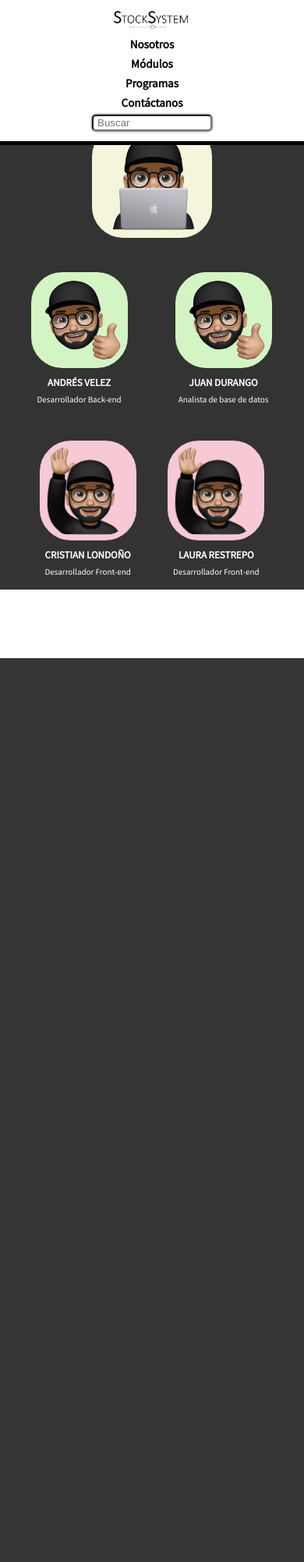
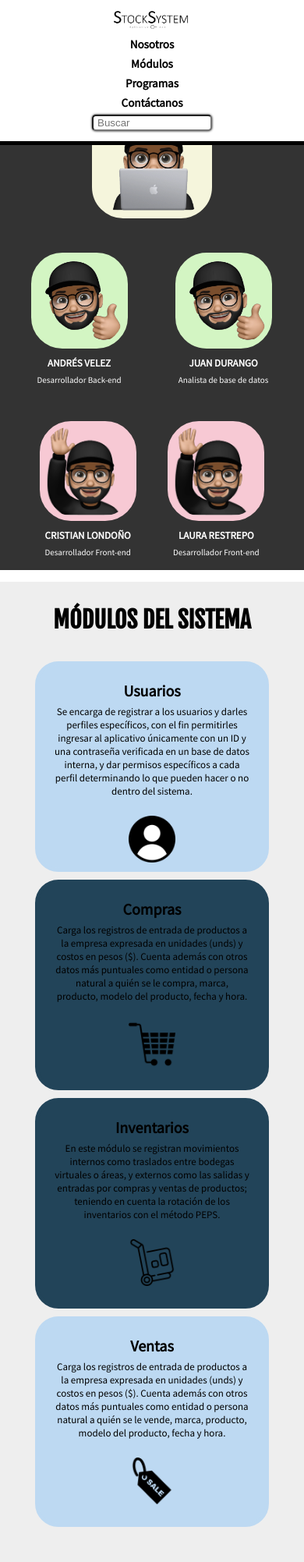
Before and after one commit to jcl22/StockSystem, a PHP site: page / in a window 390 px wide. Shown: the whole page at 78% size. Before the commit the page ends 844 px from the top, so only its background shows below. Run offline with PHP 8.4, Linux system fonts and the light colour scheme.

Commit message:
Responsive en section modules

```diff
--- a/index.html
+++ b/index.html
@@ -68,7 +68,7 @@
                 </p>
             </div>
         </div>
-    </section>   -->
+    </section>  -->
 
     <!-- system  -->
     <section id="sistema" class="systems">
@@ -109,64 +109,64 @@
     </section>
 
     <!-- modules -->
-    <!-- <section id="modulos" class="modul">
+    <section id="modulos" class="modul">
         <div class="wrapper">
             <h2 >módulos del sistema</h2>
             <div class="modules ">
                 <article class="modules-left ">
                     <article class="module-users ">
                         <div class="module-users-left ">
-                            <h3 class=module-users-title>Usuarios</h3>
-                            <p class="module-users-description ">
+                            <h3>Usuarios</h3>
+                            <p class="modules-description ">
                                 Se encarga de registrar a los usuarios y darles perfiles específicos, con el fin permitirles ingresar al aplicativo únicamente con un ID y una contraseña verificada en un base de datos interna, y dar permisos específicos a cada perfil determinando lo
                                 que pueden hacer o no dentro del sistema. <br><br>
                             </p>
                         </div>
-                        <figure class=module-users-usuario_image>
-                            <img src="img/USUARIO.png " alt="Imágen de usuarios " width="100 ">
+                        <figure >
+                            <img class="modules-images" src="img/USUARIO.png " alt="Imágen de usuarios " >
                         </figure>
                     </article>
                     <article class=module-shoop>
                         <div class=module-shoop-center>
-                            <h3 class=module-shoop-title>Compras</h3>
-                            <p class=module-shoop-description>
+                            <h3>Compras</h3>
+                            <p class="modules-description ">
                                 Carga los registros de entrada de productos a la empresa expresada en unidades (unds) y costos en pesos ($). Cuenta además con otros datos más puntuales como entidad o persona natural a quién se le compra, marca, producto, modelo del producto, fecha y
                                 hora. <br><br>
                             </p>
                         </div>
-                        <figure class=module-shoop-compra_image>
-                            <img src="img/COMPRA.png " alt="Imágen de compras " width="100 ">
+                        <figure>
+                            <img class="modules-images" src="img/COMPRA.png " alt="Imágen de compras " >
                         </figure>
                     </article>
                 </article>
                 <article class="modules-rigth ">
                     <article class=module-stock>
                         <div class=module-stock-center>
-                            <h3 class=module-stock-title>Inventarios</h3>
-                            <p> En este módulo se registran movimientos internos como traslados entre bodegas virtuales o áreas, y externos como las salidas y entradas por compras y ventas de productos; teniendo en cuenta la rotación de los inventarios con
+                            <h3>Inventarios</h3>
+                            <p class="modules-description "> En este módulo se registran movimientos internos como traslados entre bodegas virtuales o áreas, y externos como las salidas y entradas por compras y ventas de productos; teniendo en cuenta la rotación de los inventarios con
                                 el método PEPS. <br><br>
                             </p>
                         </div>
-                        <figure class="module-stock-inventarios2_image ">
-                            <img src="img/INVENTARIO.png " alt="Imágen de inventarios " width="100 ">
+                        <figure>
+                            <img class="modules-images" src="img/INVENTARIO.png " alt="Imágen de inventarios">
                         </figure>
                     </article>
                     <article class="module-sale ">
                         <div class="module-sale-rigth ">
-                            <h3 class="module-sale-title ">Ventas</h3>
-                            <p class="module-sale-description ">
+                            <h3>Ventas</h3>
+                            <p class="modules-description ">
                                 Carga los registros de entrada de productos a la empresa expresada en unidades (unds) y costos en pesos ($). Cuenta además con otros datos más puntuales como entidad o persona natural a quién se le vende, marca, producto, modelo del producto, fecha y
                                 hora. <br><br>
                             </p>
                         </div>
-                        <figure class="sale-venta_image ">
-                            <img src="img/VENTA.png " alt="Imágen de ventas " width="100 ">
+                        <figure >
+                            <img class="modules-images" src="img/VENTA.png " alt="Imágen de ventas " >
                         </figure>
                     </article>
                 </article>
             </div>
         </div>
-    </section> -->
+    </section>
 
     <!-- aspects -->
     <!-- <section class="aspects ">
@@ -308,7 +308,7 @@
             <img class="windows" src="/img/WINDOWS.png " alt=" ">
             <img class="android" src="/img/ANDROID.png " alt=" ">
         </div>
-    </footer>
-</body> -->
+    </footer> -->
+</body>
 
 </html>
--- a/style.css
+++ b/style.css
@@ -259,10 +259,26 @@
     background-color: #EEEEEE;
     margin-bottom: 15px;
     padding: 10px;
+    align-items: center;
 }
 
 .modul h2 {
     color: black;
+}
+
+h3 {
+    font-size: 30px;
+    margin:0px;
+}
+
+.modules-description {
+    font-size: 18px;
+    margin: 15px 0px;
+}
+
+.modules-images {
+    width: 120px;
+    margin:0px;
 }
 
 #modulos {
@@ -271,34 +287,30 @@
 
 .modules {
     display: flex;
-    justify-content: space-evenly;
+    justify-content: space-around;
     align-items: center;
     margin: 10px 0px;
-    padding: 0px 40px;
+    padding: 0px 100px;
 }
 
 .modules-left {
-    justify-content: space-around;
     text-align: center;
     align-items: center;
     margin: 10px 0px;
     padding: 0px 40px;
-    margin: 10px;
     padding: 15px;
-    width: 400px;
-    height: 900px;
+    width: auto;
+    height: auto;
 }
 
 .modules-rigth {
-    justify-content: space-around;
     text-align: center;
     align-items: center;
     margin: 10px 0px;
     padding: 0px 40px;
-    margin: 10px;
     padding: 15px;
-    width: 400px;
-    height: 900px;
+    width: auto;
+    height: auto;
 }
 
 .module-users {
@@ -310,7 +322,7 @@
     border: 5px solid #BDD9F2;
     border-radius: 30px;
     background-color: #BDD9F2;
-    margin-bottom: 10px;
+    margin-bottom: 20px;
 }
 
 .module-users:hover {
@@ -350,7 +362,7 @@
     border: 5px solid #224459;
     border-radius: 30px;
     background-color: #224459;
-    margin-bottom: 10px;
+    margin-bottom: 20px;
 }
 
 .module-stock:hover {
@@ -798,16 +810,57 @@
     height: inherit;
     width: inherit;
 }
-@media screen and (max-width:1024px) {}
+@media screen and (max-width:1024px) {
+    h2 {
+        font-size: 45px;
+    }
+    h3 {
+        font-size: 25px;
+    }
+    .modules-description {
+        font-size: 16px;
+        margin: 10px 0px;
+    }
+    .modules {
+        padding: 0px 30px;
+    }
+    .modules-images {
+        width: 80px;
+        margin:0px;
+    }
+    .module-users {
+        width: 80%;
+        height: 300px;
+        margin-right: 5%;
+    }
+    .module-users figure {
+        margin: 0px;
+    }
+    .module-shoop {
+        width: 80%;
+        height: 300px;
+    }
+    .module-stock {
+        width: 80%;
+        height: 300px;
+        margin-right: 1%;
+    }
+    .module-sale {
+        width: 80%;
+        height: 300px;
+    }
+
+}
 
 @media screen and (max-width:767px) {
-    .h2 {
+    h2 {
         font-size: 40px;
     }
     header {
         height: auto;
         display: block;
         padding: 10px 0px;
+        justify-content: space-around;
     }
     ul {
         display: block;
@@ -837,10 +890,95 @@
         margin: 0px;
         padding-bottom: 5px;
     }
+    h3 {
+        font-size: 20px;
+    }
+    .modules {
+        padding: 0px 20px;
+        margin: 5px 0px;
+    }
+    .modules-description {
+        font-size: 13px;
+        margin: 8px 0px;
+    }
+    .modules-images {
+        width: 80px;
+        margin:0px;
+    }
+    .module-users {
+        width: 80%;
+        height: 230px;
+    }
+    .module-shoop {
+        width: 80%;
+        height: 230px;
+    }
+    .module-stock {
+        width: 80%;
+        height: 230px;
+    }
+    .module-sale {
+        width: 80%;
+        height: 230px;
+    }
+}
+@media screen and (max-width:700px) {
+    .modules {
+        display: block;
+    }
+    .modul h2 {
+        padding-bottom: 0px;
+    }
+    .modules-description {
+        font-size: 13px;
+        margin: 6px 0px;
+    }
+
+    .module-users {
+        padding: 20px;
+        width: 250px;
+        height: 220px;
+        margin: 10px auto;
+    }
+    .module-shoop {
+        padding: 20px;
+        width: 250px;
+        height: 220px;
+        margin: 10px auto;
+    }
+    .module-stock {
+        padding: 20px;
+        width: 250px;
+        height: 220px;
+        margin: 10px auto;
+
+    }
+    .module-sale {
+        padding: 20px;
+        width: 250px;
+        height: 220px;
+        margin: 10px auto;
+    }
+    .modules-images {
+        width: 60px;
+    }
+    .modules figure {
+        margin: 0px;
+    }
+    .modules-left {
+        padding-bottom: 0px;
+        margin-bottom: 0px;
+    }
+    .modules-rigth {
+        padding-top: 0px;
+        margin-top: 0px;
+    }
+
 }
 
+
 @media screen and (max-width:480px) {
-    .h2 {
+    h2 {
         font-size: 30px;
     }
     .projectm-image{
```
Also changed, not shown: other parts of style.css (+55 -3 lines).
